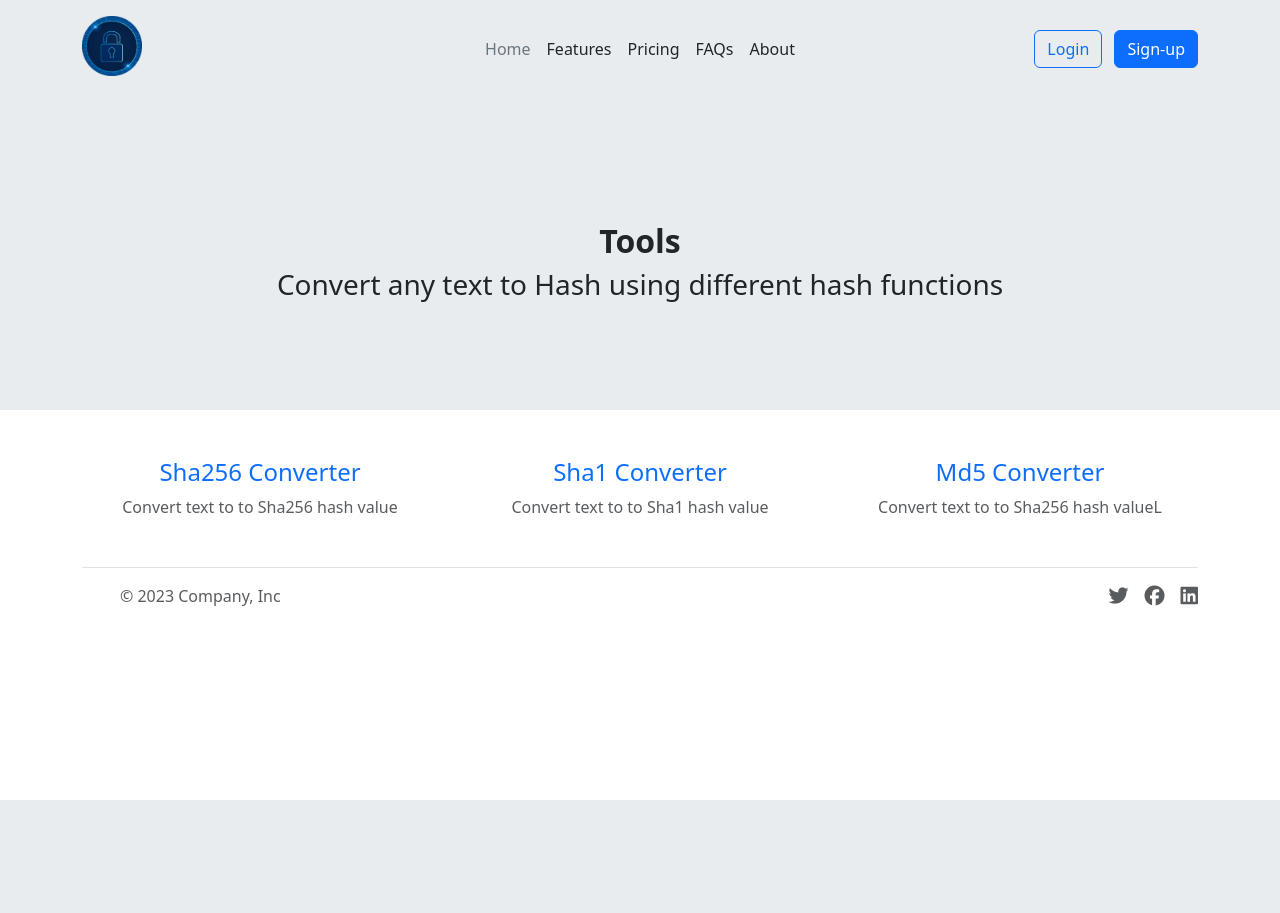
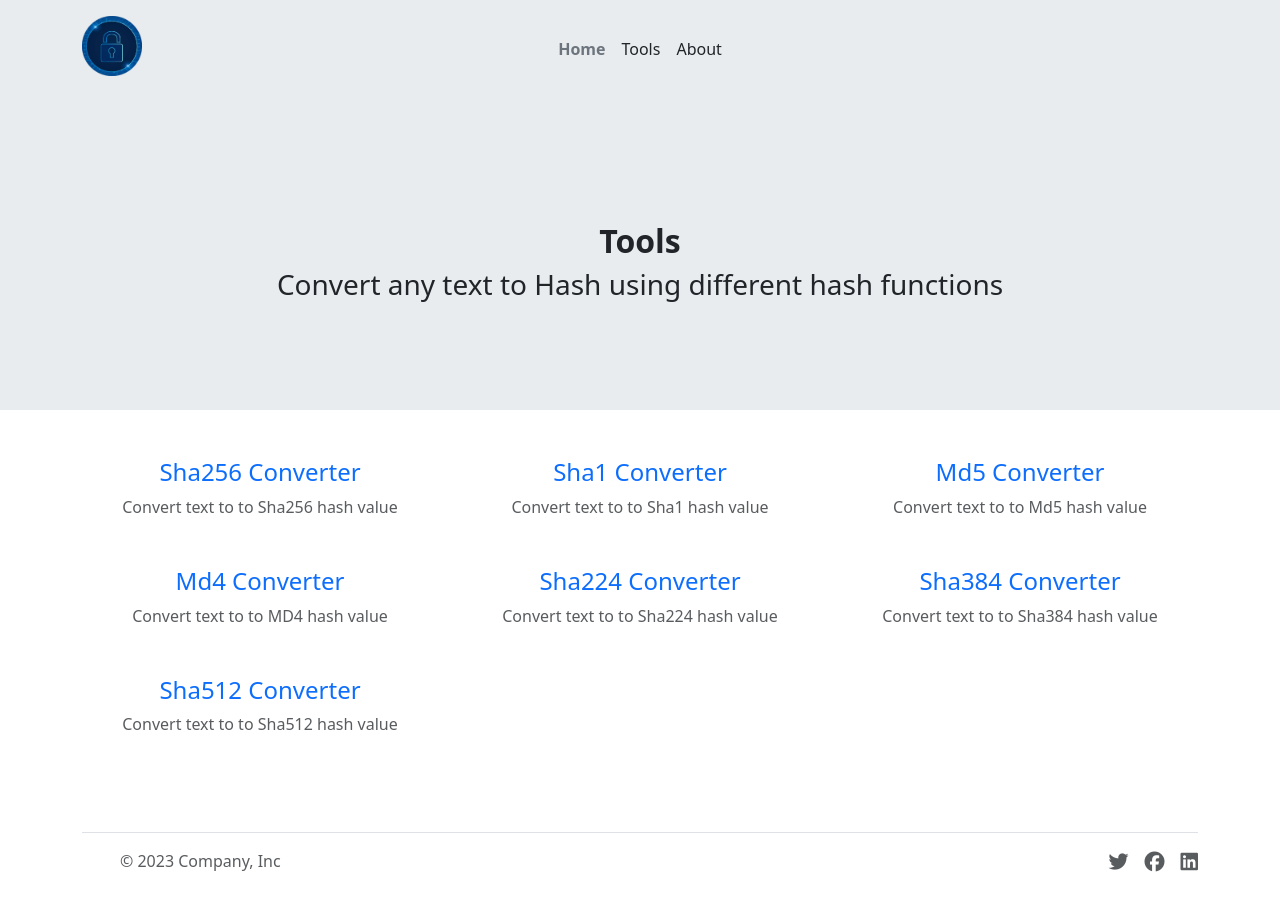
Before and after one commit to Atif-Ahmad-tech/Hash_converter-django, a Django app: page / in a window 1280 px wide. Before the commit the page ends 800 px from the top, so only its background shows below. Run offline with Django 4.2, Linux system fonts and the light colour scheme; some libraries are stand-ins or nearby versions.

Commit message:
new hashes added

```diff
--- a/App/urls.py
+++ b/App/urls.py
@@ -3,6 +3,10 @@ from . import views
 urlpatterns = [
     path('', views.index, name = 'home'),
     path('sha256/', views.Hash256, name = "sha256"),
+    path('sha224/', views.Hash224, name = "sha224"),
+    path('sha384/', views.Hash384, name = "sha384"),
+    path('sha512/', views.Hash512, name = "sha512"),
     path('sha1/', views.Hash1, name = "sha1"),
     path('md5/', views.HashMd5, name = "md5"),
+    path('md4/', views.HashMd4, name = "md4"),
 ]
--- a/App/views.py
+++ b/App/views.py
@@ -12,17 +12,15 @@ def Hash256(request):
         print(text)
         hash_gen = sha_256(text)
         print(hash_gen)
-        return render(request, 'sha256.html', context={'hash': hash_gen,'media': media})
+        return render(request, 'sha256.html', context={'hash': hash_gen,'media': media,'text':text})
     return render(request, 'sha256.html', context={'hash':'','media': media})
 
 def Hash1(request):
     media=Hashing.objects.get(hash_name='Sha1')
     if request.method=='POST':
         text = request.POST.get('text')
-        print(text)
         hash_gen = sha_1(text)
-        print(hash_gen)
-        return render(request, 'sha1.html', context={'hash': hash_gen,'media': media})
+        return render(request, 'sha1.html', context={'hash': hash_gen,'media': media,'text':text})
     return render(request, 'sha1.html', context={'hash':'','media': media})
 
 def HashMd5(request):
@@ -32,5 +30,45 @@ def HashMd5(request):
         print(text)
         hash_gen = md_5(text)
         print(hash_gen)
-        return render(request, 'sha1.html', context={'hash': hash_gen,'media': media})
-    return render(request, 'sha1.html', context={'hash':'','media': media})
+        return render(request, 'md5.html', context={'hash': hash_gen,'media': media,'text':text})
+    return render(request, 'md5.html', context={'hash':'','media': media})
+
+def HashMd4(request):
+    media=Hashing.objects.get(hash_name='Md4')
+    if request.method=='POST':
+        text = request.POST.get('text')
+        print(text)
+        hash_gen = md_4(text)
+        print(hash_gen)
+        return render(request, 'md4.html', context={'hash': hash_gen,'media': media,'text':text})
+    return render(request, 'md4.html', context={'hash':'','media': media})
+
+def Hash224(request):
+    media=Hashing.objects.get(hash_name='Sha224')
+    if request.method=='POST':
+        text = request.POST.get('text')
+        print(text)
+        hash_gen = sha_224(text)
+        print(hash_gen)
+        return render(request, 'sha224.html', context={'hash': hash_gen,'media': media,'text':text})
+    return render(request, 'sha224.html', context={'hash':'','media': media})
+
+def Hash384(request):
+    media=Hashing.objects.get(hash_name='Sha384')
+    if request.method=='POST':
+        text = request.POST.get('text')
+        print(text)
+        hash_gen = sha_384(text)
+        print(hash_gen)
+        return render(request, 'sha384.html', context={'hash': hash_gen,'media': media,'text':text})
+    return render(request, 'sha384.html', context={'hash':'','media': media})
+
+def Hash512(request):
+    media=Hashing.objects.get(hash_name='Sha512')
+    if request.method=='POST':
+        text = request.POST.get('text')
+        print(text)
+        hash_gen = sha_512(text)
+        print(hash_gen)
+        return render(request, 'sha512.html', context={'hash': hash_gen,'media': media,'text':text})
+    return render(request, 'sha512.html', context={'hash':'','media': media})
--- a/static/css/style.css
+++ b/static/css/style.css
@@ -5,3 +5,202 @@
 textarea{
     display: block;
 }
+.textarea {
+    font-family: Arial, sans-serif;
+    font-size: 16px;
+    padding: 10px;
+    border: 2px solid #ccc;
+    border-radius: 5px;
+    box-shadow: 0 0 5px rgba(0, 0, 0, 0.2);
+    resize: none; /* Remove the resize handle */
+    min-height: 100px; /* Set a minimum height */
+    width: 100%; /* Make the textarea take up the full width */
+    line-height: 1.5; /* Improve readability with slightly increased line-height */
+    transition: border-color 0.3s ease; /* Add smooth transition for border color */
+}
+
+/* Style the textarea on focus */
+#myTextarea:focus {
+    outline: none; /* Remove default focus outline */
+    border-color: #6c63ff; /* Change border color on focus */
+}
+
+@import url("https://fonts.googleapis.com/css?family=Raleway");
+
+:root {
+  --glow-color: hsl(186 100% 69%);
+}
+
+*,
+*::before,
+*::after {
+  box-sizing: border-box;
+}
+.glowing-btn {
+  position: relative;
+  color: var(--glow-color);
+  cursor: pointer;
+  padding: 0.35em 1em;
+  border: 0.15em solid var(--glow-color);
+  border-radius: 0.45em;
+  background: none;
+  perspective: 2em;
+  font-family: "Raleway", sans-serif;
+  font-size: 1em;
+  font-weight: 900;
+  letter-spacing: 1em;
+}
+
+.glowing-txt {
+  float: left;
+  margin-right: -0.8em;
+
+}
+
+.faulty-letter {
+  opacity: 0.5;
+  animation: faulty-flicker 2s linear infinite;
+}
+
+.glowing-btn::after {
+  content: "";
+  position: absolute;
+  top: 0;
+  left: 0;
+  right: 0;
+  bottom: 0;
+  opacity: 0;
+  z-index: -1;
+  background-color: var(--glow-color);
+  box-shadow: 0 0 2em 0.2em var(--glow-color);
+  transition: opacity 100ms linear;
+}
+
+.glowing-btn:hover {
+  color: rgba(0, 0, 0, 0.8);
+  text-shadow: none;
+  animation: none;
+}
+
+.glowing-btn:hover .glowing-txt {
+  animation: none;
+}
+
+.glowing-btn:hover .faulty-letter {
+  animation: none;
+  text-shadow: none;
+  opacity: 1;
+}
+
+.glowing-btn:hover:before {
+  filter: blur(1.5em);
+  opacity: 1;
+}
+
+.glowing-btn:hover:after {
+  opacity: 1;
+}
+
+@keyframes faulty-flicker {
+  0% {
+    opacity: 0.1;
+  }
+  2% {
+    opacity: 0.1;
+  }
+  4% {
+    opacity: 0.5;
+  }
+  19% {
+    opacity: 0.5;
+  }
+  21% {
+    opacity: 0.1;
+  }
+  23% {
+    opacity: 1;
+  }
+  80% {
+    opacity: 0.5;
+  }
+  83% {
+    opacity: 0.4;
+  }
+
+  87% {
+    opacity: 1;
+  }
+}
+
+@keyframes text-flicker {
+  0% {
+    opacity: 0.1;
+  }
+
+  2% {
+    opacity: 1;
+  }
+
+  8% {
+    opacity: 0.1;
+  }
+
+  9% {
+    opacity: 1;
+  }
+
+  12% {
+    opacity: 0.1;
+  }
+  20% {
+    opacity: 1;
+  }
+  25% {
+    opacity: 0.3;
+  }
+  30% {
+    opacity: 1;
+  }
+
+  70% {
+    opacity: 0.7;
+  }
+  72% {
+    opacity: 0.2;
+  }
+
+  77% {
+    opacity: 0.9;
+  }
+  100% {
+    opacity: 0.9;
+  }
+}
+
+@keyframes border-flicker {
+  0% {
+    opacity: 0.1;
+  }
+  2% {
+    opacity: 1;
+  }
+  4% {
+    opacity: 0.1;
+  }
+
+  8% {
+    opacity: 1;
+  }
+  70% {
+    opacity: 0.7;
+  }
+  100% {
+    opacity: 1;
+  }
+}
+
+@media only screen and (max-width: 600px) {
+  .glowing-btn{
+    font-size: 1em;
+  }
+}
--- a/templates/base.html
+++ b/templates/base.html
@@ -24,16 +24,12 @@
             </div>
 
             <ul class="nav col-12 col-md-auto mb-2 justify-content-center mb-md-0">
-                <li><a href="/" class="nav-link px-2 link-secondary">Home</a></li>
-                <li><a href="#" class="nav-link px-2 text-dark">Features</a></li>
-                <li><a href="#" class="nav-link px-2 text-dark">Pricing</a></li>
-                <li><a href="#" class="nav-link px-2 text-dark">FAQs</a></li>
+                <li><a href="/" class="nav-link px-2 link-secondary"><strong>Home</strong></a></li>
+                <li><a href="#" class="nav-link px-2 text-dark">Tools</a></li>
                 <li><a href="#" class="nav-link px-2 text-dark">About</a></li>
             </ul>
 
             <div class="col-md-3 text-end">
-                <button type="button" class="btn btn-outline-primary me-2">Login</button>
-                <button type="button" class="btn btn-primary">Sign-up</button>
             </div>
             </header>
         </div>
@@ -63,9 +59,7 @@
         </footer>
       </div>
 
-      {% block script %}
 
-      {% endblock script %}
 
 </body>
 </html>
--- a/templates/index.html
+++ b/templates/index.html
@@ -12,7 +12,7 @@
   {% block content %}
         <div class="container text-center mt-5 mb-5">
             <div class="row">
-                <div class="col-md-4 col-sm-12">
+                <div class="col-md-4 col-sm-12  mb-5">
                     <h4 class="page-header" style="white-space:nowrap"><a class="text-decoration-none" href="{% url 'sha256' %}">Sha256 Converter</a></h4>
                     <div class="row">
                         <div class="col-sm-12 text-muted">
@@ -20,7 +20,7 @@
                         </div>
                     </div>
                 </div>
-                <div class="col-md-4 col-sm-12">
+                <div class="col-md-4 col-sm-12  mb-5">
                     <h4 class="page-header" style="white-space:nowrap"><a class="text-decoration-none" href="{% url 'sha1' %}">Sha1 Converter</a></h4>
                     <div class="row">
                         <div class="col-sm-12 text-muted">
@@ -28,11 +28,43 @@
                         </div>
                     </div>
                 </div>
-                <div class="col-md-4 col-sm-12">
+                <div class="col-md-4 col-sm-12  mb-5">
                     <h4 class="page-header" style="white-space:nowrap"><a class="text-decoration-none" href="{% url 'md5' %}">Md5 Converter</a></h4>
                     <div class="row">
                         <div class="col-sm-12 text-muted">
-                            Convert text to to Sha256 hash valueL
+                            Convert text to to Md5 hash value
+                        </div>
+                    </div>
+                </div>
+                <div class="col-md-4 col-sm-12  mb-5">
+                    <h4 class="page-header" style="white-space:nowrap"><a class="text-decoration-none" href="{% url 'md4' %}">Md4 Converter</a></h4>
+                    <div class="row">
+                        <div class="col-sm-12 text-muted">
+                            Convert text to to MD4 hash value
+                        </div>
+                    </div>
+                </div>
+                <div class="col-md-4 col-sm-12  mb-5">
+                    <h4 class="page-header" style="white-space:nowrap"><a class="text-decoration-none" href="{% url 'sha224' %}">Sha224 Converter</a></h4>
+                    <div class="row">
+                        <div class="col-sm-12 text-muted">
+                            Convert text to to Sha224 hash value
+                        </div>
+                    </div>
+                </div>
+                <div class="col-md-4 col-sm-12  mb-5">
+                    <h4 class="page-header" style="white-space:nowrap"><a class="text-decoration-none" href="{% url 'sha384' %}">Sha384 Converter</a></h4>
+                    <div class="row">
+                        <div class="col-sm-12 text-muted">
+                            Convert text to to Sha384 hash value
+                        </div>
+                    </div>
+                </div>
+                <div class="col-md-4 col-sm-12  mb-5">
+                    <h4 class="page-header" style="white-space:nowrap"><a class="text-decoration-none" href="{% url 'sha512' %}">Sha512 Converter</a></h4>
+                    <div class="row">
+                        <div class="col-sm-12 text-muted">
+                            Convert text to to Sha512 hash value
                         </div>
                     </div>
                 </div>
```
Also changed, not shown: App/extras.py (+31 -0 lines), templates/hash1.html (+5 -7 lines), templates/md4.html (added, +10 -0 lines), templates/sha224.html (added, +10 -0 lines), templates/sha384.html (added, +28 -0 lines), templates/sha512.html (added, +10 -0 lines), db.sqlite3, 1 other file.
